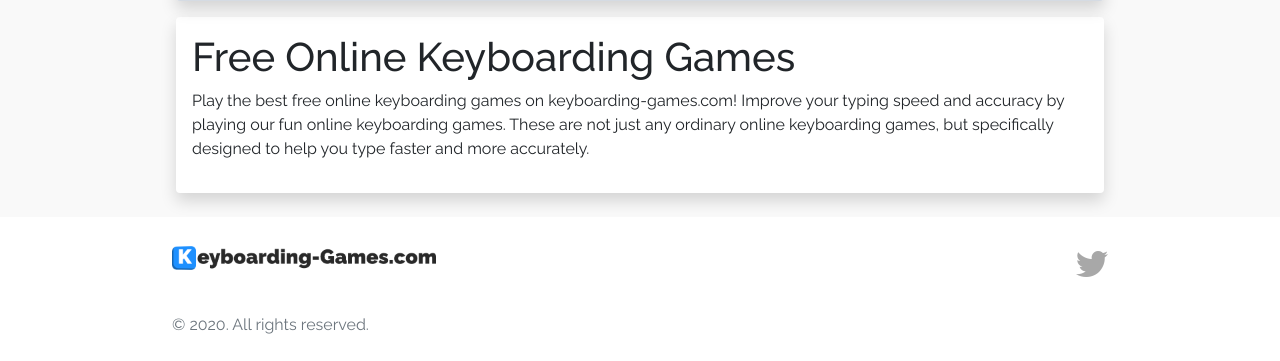
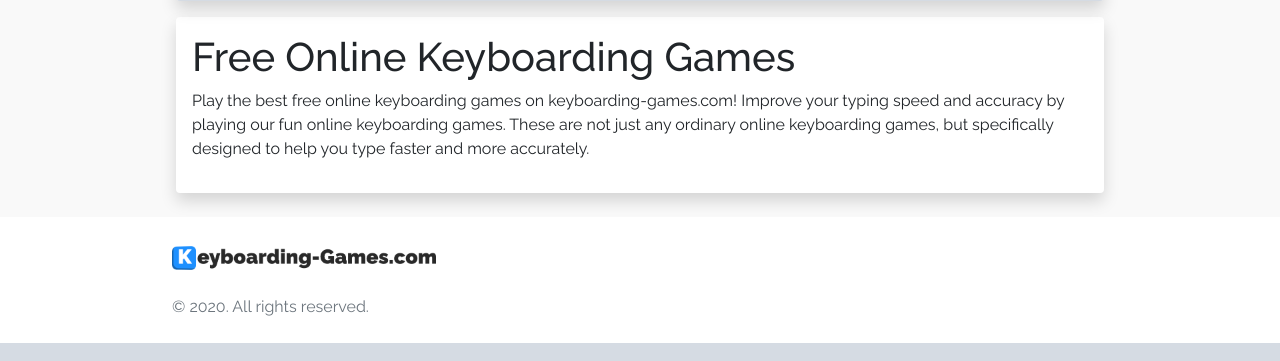
Before and after one commit to iamdavidsen/keyboarding_games, a Django app: page / in a window 1280 px wide. Shown: the part 1698-2059 px from the top of the page. Run offline with Django 3.2, Linux system fonts and the light colour scheme; tables that the repository leaves empty hold one stand-in row (values such as "Sample post"); grey boxes marked "Sample" are stand-in pictures; some libraries are stand-ins or nearby versions.

Commit message:
No follow

```diff
--- a/templates/partials/_base.html
+++ b/templates/partials/_base.html
@@ -69,14 +69,6 @@
                         <img src="{% static "logo2.png" %}" alt="" width="auto" height="24">
                     </a>
                 </div>
-                <div class="col-12 col-lg-6 mb-4 mb-lg-0 text-center text-lg-end">
-                    {#                    <a class="me-1 icon" href="#">#}
-                    {#                        <i class="fab fa-discord"></i>#}
-                    {#                    </a>#}
-                    <a class="icon" href="https://twitter.com/iamDavidsen">
-                        <i class="fab fa-twitter"></i>
-                    </a>
-                </div>
             </div>
             <div class="row">
                 <div class="col-12 col-lg-6 text-center text-lg-start order-1 order-lg-0">
```
